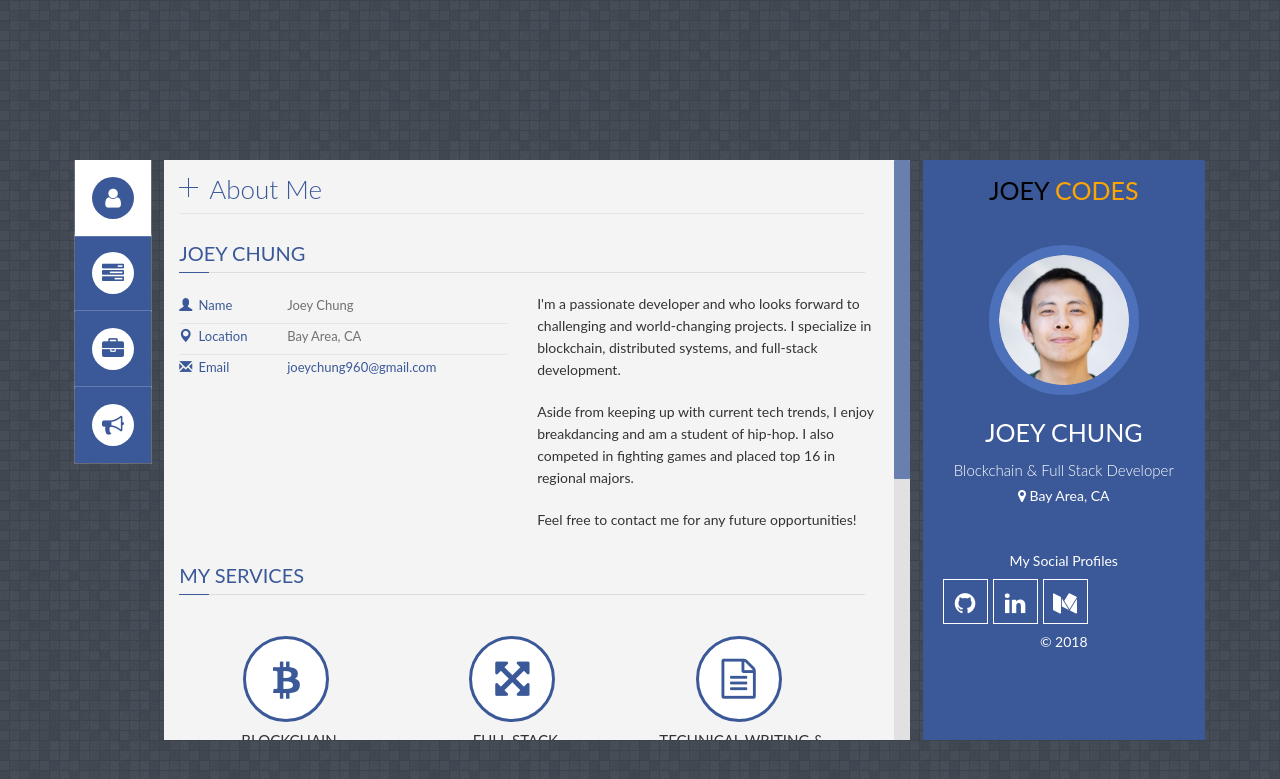
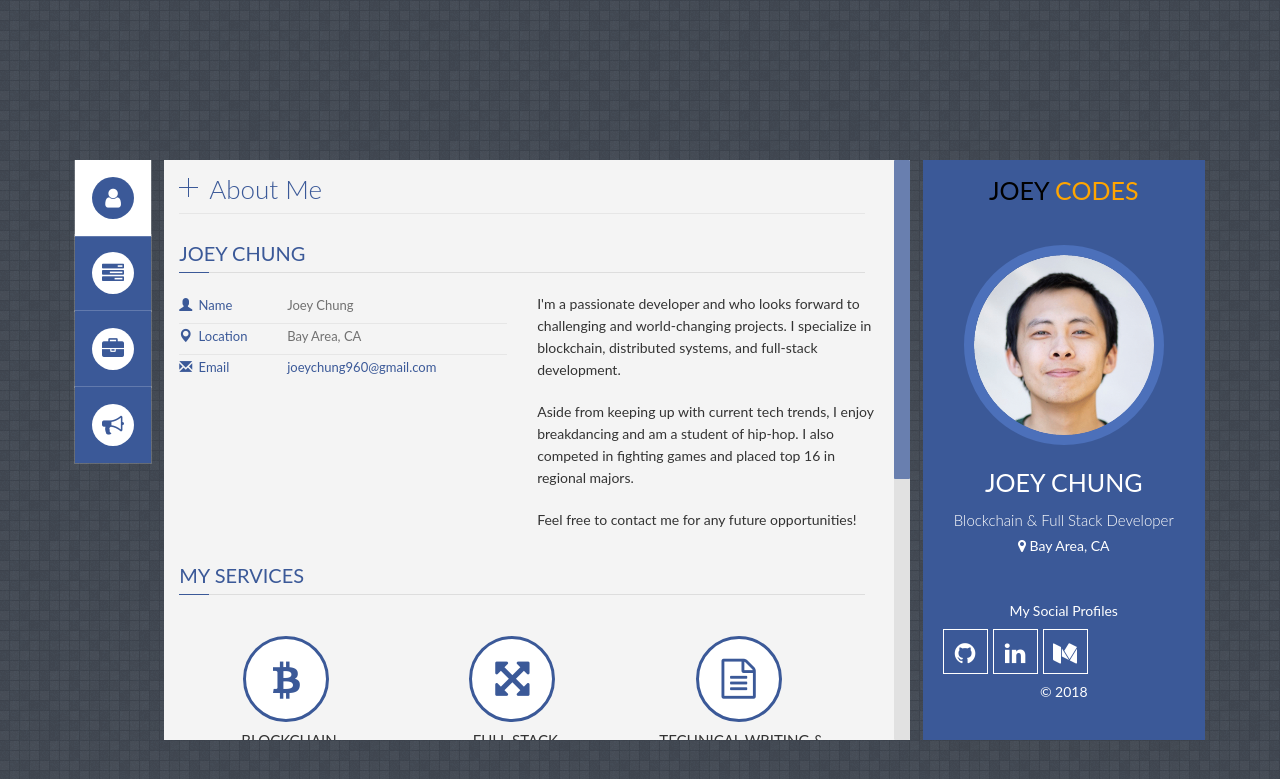
Before and after one commit to jchung05/jchung05.github.io, a Jekyll site: the page built from index.html, in a window 1280 px wide. Shown: the top 779 px of the page. Built offline with Jekyll 4.4.1, drawn with Linux system fonts in a browser that asks for light colours; some web fonts are replaced.

Commit message:
Fixed the bootstrap mobile issues. Now everything resizes correctly

```diff
--- a/_includes/cv.html
+++ b/_includes/cv.html
@@ -86,12 +86,10 @@
         <!-- .attributes -->
         <ul class="attributes">
             <li class="first">
-                <h6><span class="fa fa-trophy"></span> <a href="https://cspa.io/report/344ffc5e-6f70-4469-a13b-e859924c90b8">Computer Science Proficiency Assessment</a> </h6>
-		<h5><i>86th Percentile</i><span class="duration" style="float:right"><i class="fa fa-calendar color"></i> 2018</span></h5>
-		<p style="margin-left:30px">The CSPA&#8482; is a comprehensive standardized exam for software engineers that assesses your technical knowledge, skills, and abilities across a fundamental range of topics.</p><br />
-		<p style="margin-left:30px">I scored in the 86th percentile as well as placed first with the highest marks in my cohort.</p>
-            </li>
-        </ul>
+                <h6><span class="fa fa-trophy"></span> <a href="https://cspa.io/report/344ffc5e-6f70-4469-a13b-e859924c90b8">Computer Science Proficiency Assessment Core Exam</a> </h6>
+                <h5><i>Ranked #1 for Oct 2018 Cohort</i><span class="duration" style="float:right"><i class="fa fa-calendar color"></i> 2018</span></h5>
+                <h5><i>86th Global Percentile</i></h5>
+		<p style="margin-left:30px">The CSPA&#8482; is a comprehensive standardized exam for software engineers that assesses your technical knowledge, skills, and abilities across a fundamental range of topics.</p>
         <!-- /.attributes -->
         <br>
 
--- a/_includes/footer.html
+++ b/_includes/footer.html
@@ -1,5 +1,3 @@
     <footer class="footer">
-
-
-
+		<h6>&copy; 2018</h6>
     </footer>
--- a/assets/css/main.css
+++ b/assets/css/main.css
@@ -101,7 +101,12 @@
     background: none;
 }
 
-
+.footer {
+    text-align:center;
+    position:relative;
+    bottom:0;
+    width:100%;
+}
 
 .a-footer {
     color: #ffffff;
@@ -944,6 +949,7 @@
 
 .widget-profil{
     height: 580px;
+    min-height:450px;
     float: right;
 }
 .widget-profil .circle {
@@ -961,8 +967,8 @@
 
 .widget-profil .circle-img {
     display: block;
-    width: 150px;
-    height: 150px;
+    width: 200px;
+    height: 200px;
     margin: 1em auto;
     background-size: cover;
     background-repeat: no-repeat;
--- a/index.html
+++ b/index.html
@@ -81,11 +81,9 @@
     </div>
     <!-- End profile information -->
 
-    <div class="col-lg-12 col-md-12 col-sm-9 col-xs-12">
-	<h6>&copy; 2018</h6>
-    </div>
 
 </div>
+    {% include /footer.html %}
 </div>
 <!-- end profile -->
 
```
Also changed, not shown: Gemfile.lock, assets/css/bootstrap.min.css.
